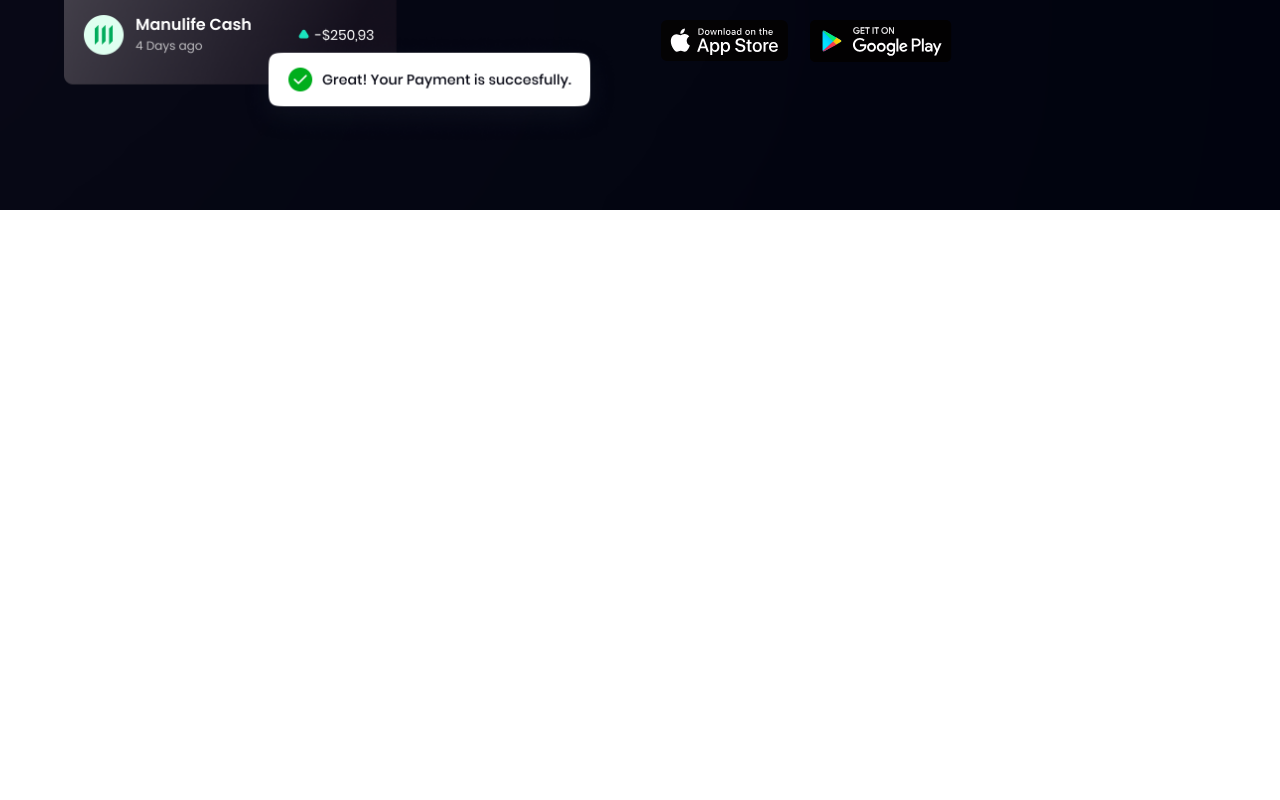
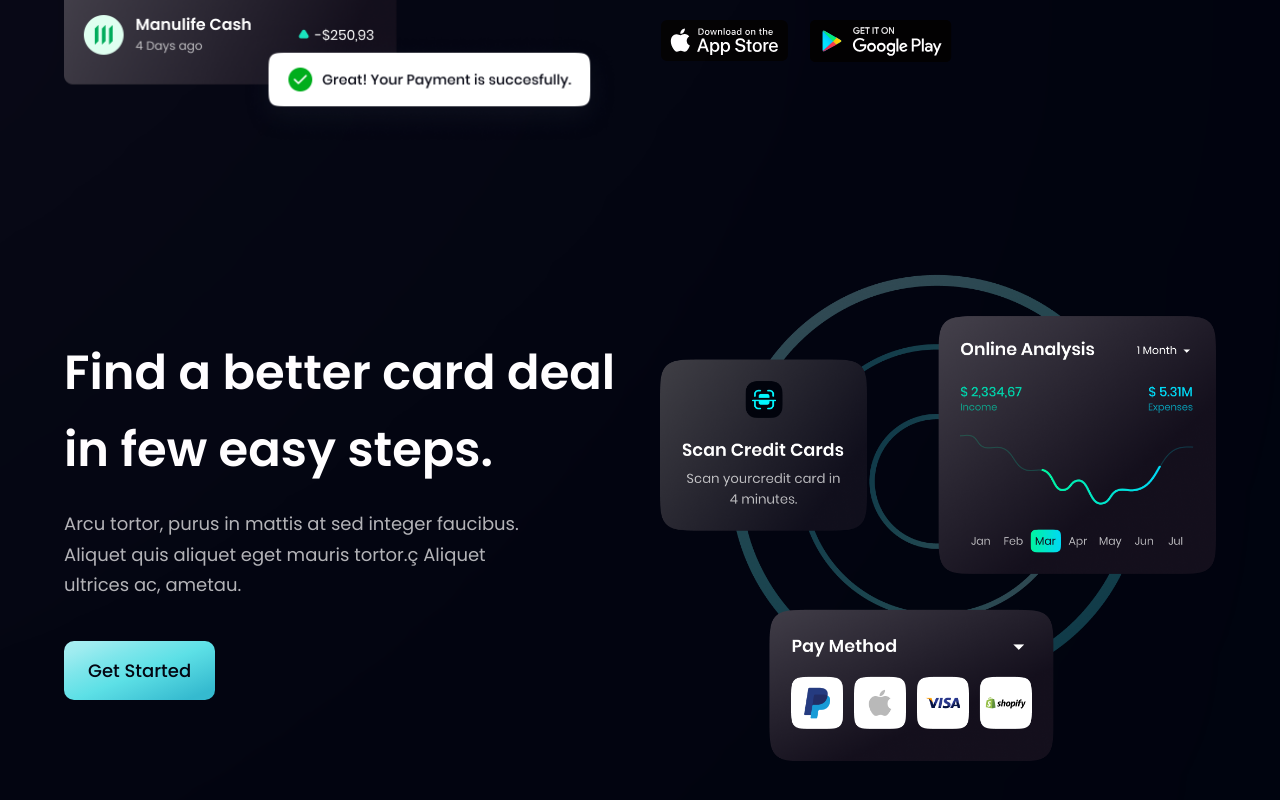
Before and after one commit to jassy1995/prac1, a React (Vite) app: page / in a window 1280 px wide. Shown: the part 2059-2859 px from the top of the page. Before the commit the page ends 2269 px from the top, so only its background shows below. Built offline with nearby package versions, Linux system fonts and the light colour scheme; a web font is replaced by a local one.

Commit message:
added the card-deal section

```diff
--- a/src/App.jsx
+++ b/src/App.jsx
@@ -1,4 +1,4 @@
-import { Navbar, Hero, Stats, Business, Billing, } from "./components";
+import { Navbar, Hero, Stats, Business, Billing, CardDeal } from "./components";
 import style from "./style";
 
 
@@ -19,6 +19,7 @@
         <Stats />
         <Business />
         <Billing />
+        <CardDeal />
       </div>
     </div>
 
--- /dev/null
+++ b/src/components/CardDeal.jsx
@@ -0,0 +1,26 @@
+import { card } from "../assets";
+import styles, { layout } from "../style";
+import Button from "./Button";
+
+const CardDeal = () => (
+  <section className={layout.section}>
+    <div className={layout.sectionInfo}>
+      <h2 className={styles.heading2}>
+        Find a better card deal <br className="sm:block hidden" /> in few easy
+        steps.
+      </h2>
+      <p className={`${styles.paragraph} max-w-[470px] mt-5`}>
+        Arcu tortor, purus in mattis at sed integer faucibus. Aliquet quis
+        aliquet eget mauris tortor.ç Aliquet ultrices ac, ametau.
+      </p>
+
+      <Button styles={`mt-10`} />
+    </div>
+
+    <div className={layout.sectionImg}>
+      <img src={card} alt="billing" className="w-[100%] h-[100%]" />
+    </div>
+  </section>
+);
+
+export default CardDeal;
--- a/src/components/index.js
+++ b/src/components/index.js
@@ -1,7 +1,7 @@
 import Navbar from "./Navbar";
 import Loader from "./Loader";
 import Billing from "./Billing";
-// import CardDeal from "./CardDeal";
+import CardDeal from "./CardDeal";
 import Business from "./Bussiness";
 // import Clients from "./Clients";
 // import CTA from "./Cta";
@@ -15,7 +15,7 @@
 export {
   Navbar,
   Billing,
-  // CardDeal,
+  CardDeal,
   Business,
   // Clients,
   // CTA,
```
